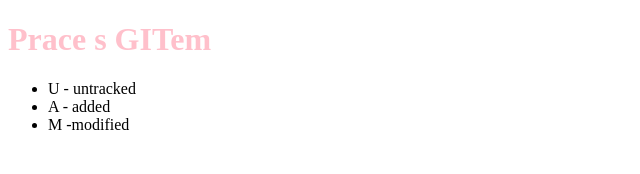
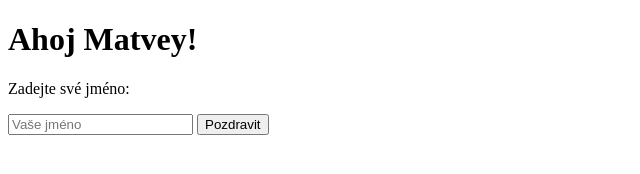
Before and after one commit to matvejchakryan18-ui/test-projekt, a plain HTML site: page index.html in a window 1280 px wide. Shown: the whole page, without its empty margins (0-640 px from the left). Drawn offline with Linux system fonts and the light colour scheme.

Commit message:
Add files via upload

```diff
--- a/index.html
+++ b/index.html
@@ -3,16 +3,14 @@
 <head>
     <meta charset="UTF-8">
     <meta name="viewport" content="width=device-width, initial-scale=1.0">
-    <title>Document</title>
-    <link rel="stylesheet" href="style.css">
+    <title>Ahojs Matvey!</title>
 </head>
 <body>
-    <h1>Prace s GITem</h1>
+    <h1>Ahoj Matvey!</h1>
+  <p>Zadejte své jméno:</p>
+  <input id="name" type="text" placeholder="Vaše jméno">
+  <button onclick="greet()">Pozdravit</button>
 
-    <ul>
-        <li>U - untracked</li>
-        <li>A - added</li>
-        <li>M -modified</li>
-    </ul>
+  <script src="./js/ahoj-stranka.main.js"></script>
 </body>
 </html>
```
